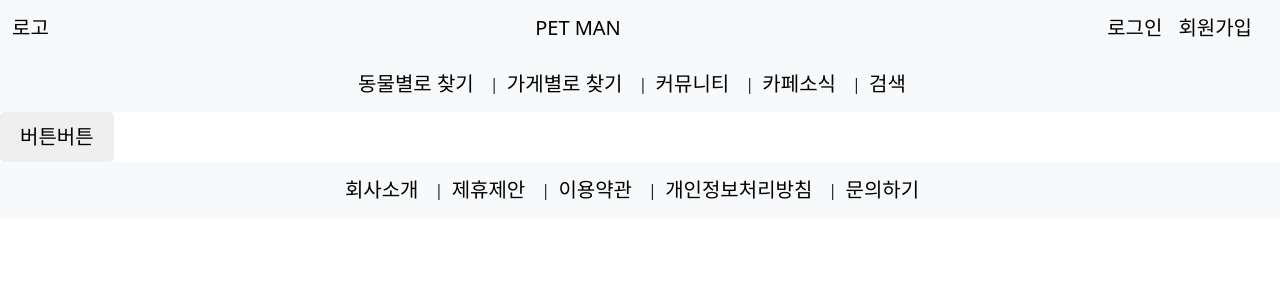
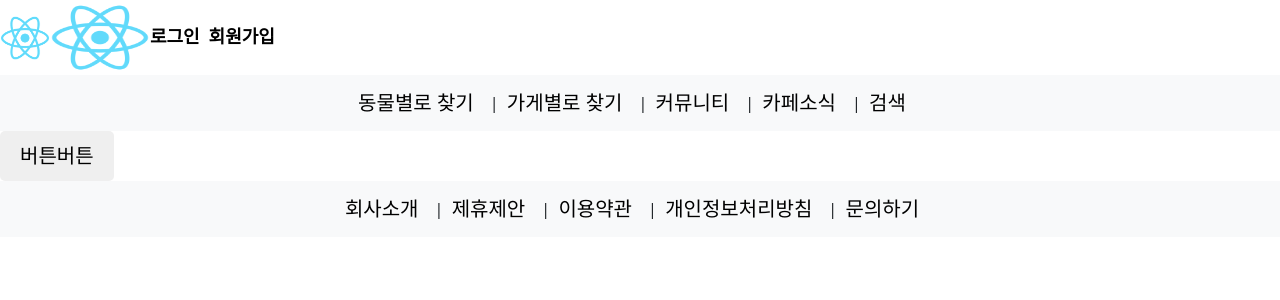
Before and after one commit to steve15963/Cafet, a React (Create React App) app in the folder frontend/: page /TestPage in a window 1280 px wide. Shown: the top 300 px of the page. Built offline with nearby package versions, Linux system fonts and the light colour scheme.

Commit message:
Update : Header 수정

```diff
--- a/frontend/src/App.js
+++ b/frontend/src/App.js
@@ -1,6 +1,6 @@
 import React from "react";
+import "bootstrap/dist/css/bootstrap.min.css";
 import "./App.css";
-import "bootstrap/dist/css/bootstrap.min.css";
 import { Route, Routes } from "react-router-dom";
 
 import BoardPage from "./pages/BoardPage";
--- a/frontend/src/components/layout/Header/Header.css
+++ b/frontend/src/components/layout/Header/Header.css
@@ -0,0 +1,29 @@
+.Header_guest {
+  font-family: Arial, Helvetica, sans-serif;
+}
+
+.header-container {
+  display: flex;
+  align-items: center;
+}
+
+.logo {
+  width: 50px;
+  height: 50px;
+}
+
+.mainlogo {
+  width: 100px;
+  height: 75px;
+}
+
+.login-link {
+  color: black;
+  font-weight: bold;
+  font-size: 18px;
+  text-decoration: none;
+}
+
+.login-link:hover {
+  color: blue;
+}
--- a/frontend/src/components/layout/Header/Header.js
+++ b/frontend/src/components/layout/Header/Header.js
@@ -3,25 +3,29 @@ import "./Header.css";
 
 import Container from "react-bootstrap/Container";
 import Navbar from "react-bootstrap/Navbar";
+import { Link } from "react-router-dom";
 
 const Header = () => {
   return (
     <div>
-      <Navbar expand="lg" className="bg-body-tertiary">
-        <Container fluid>
-          <Navbar.Brand href="#">로고</Navbar.Brand>
-          <Navbar.Brand
-            href="#"
-            className="d-flex justify-content-center w-100"
-          >
-            PET MAN
-          </Navbar.Brand>
-          <Navbar.Brand href="#login">로그인</Navbar.Brand>
-          <Navbar.Brand href="#register">회원가입</Navbar.Brand>
-          <Navbar.Toggle aria-controls="navbarScroll" />
-          <Navbar.Collapse id="navbarScroll"></Navbar.Collapse>
-        </Container>
-      </Navbar>
+      <nav className="Header_guest">
+        <div class="header-container">
+          <Link to={"/"}>
+            <img src="images/logo192.png" alt="로고" class="logo" />
+          </Link>
+          <Link to={"/"}>
+            <img src="images/logo512.png" alt="메인로고" class="mainlogo" />
+          </Link>
+          <Link to={"/LoginPage"} class="login-link">
+            로그인
+          </Link>
+          &nbsp;&nbsp;
+          <Link to={"/LoginPage"} class="login-link">
+            회원가입
+          </Link>
+          &nbsp;&nbsp;
+        </div>
+      </nav>
       <Navbar expand="lg" className="bg-body-tertiary">
         <Container className="d-flex justify-content-center w-100">
           <Navbar.Brand href="#animalSearch">동물별로 찾기</Navbar.Brand>
```
